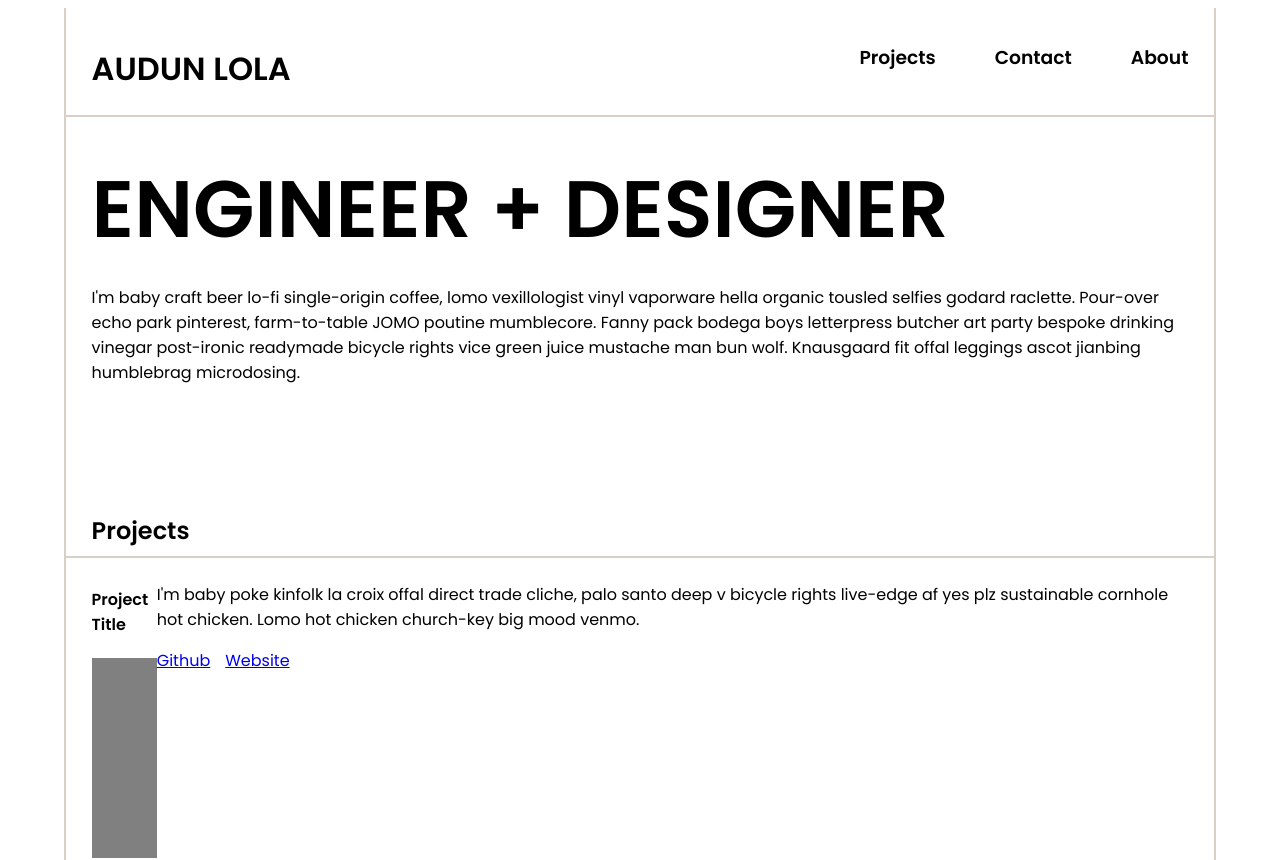
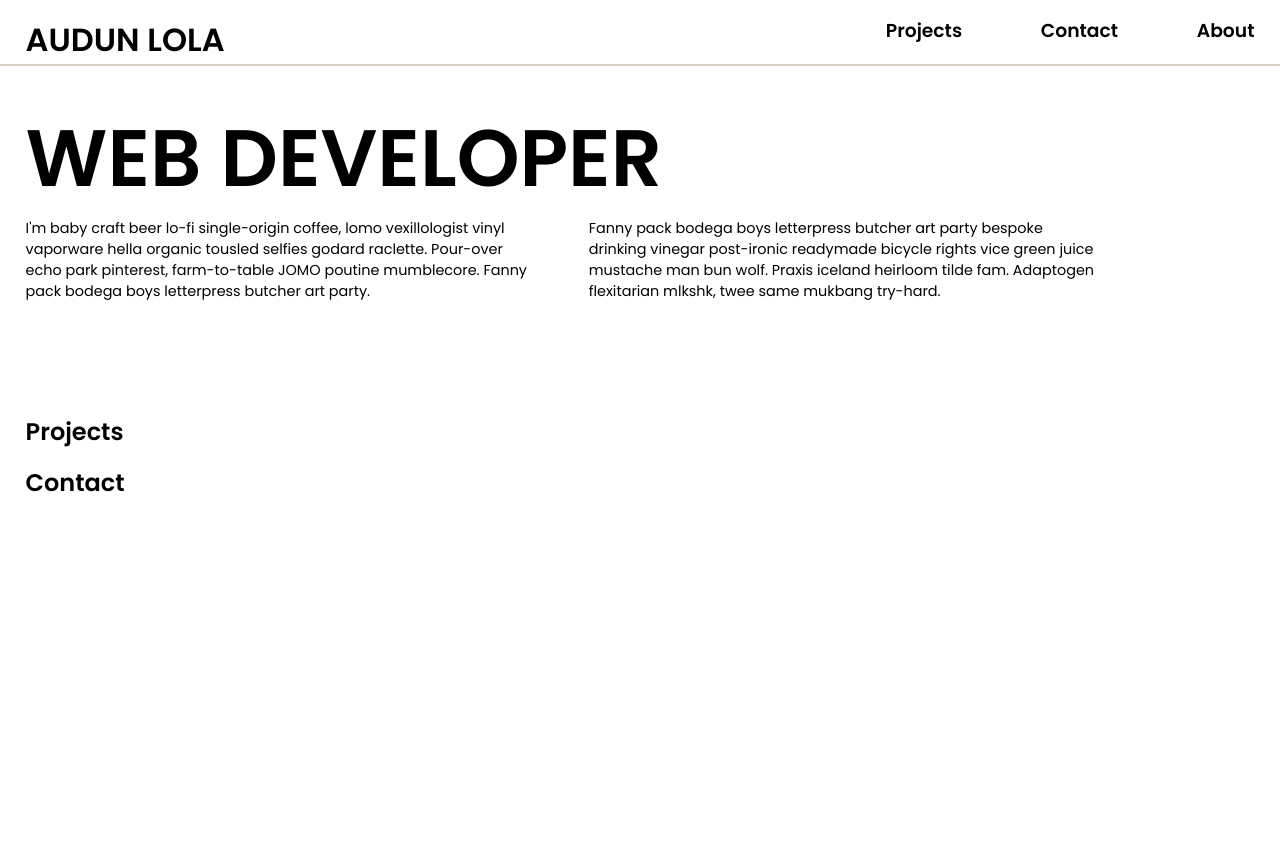
Before and after one commit to auditie/audun-portfolio, a React (Create React App) app: page / in a window 1280 px wide. Shown: the top 860 px of the page. After the commit the page ends 800 px from the top, so only its background shows below. Built offline with nearby package versions, Linux system fonts and the light colour scheme.

Commit message:
Start changing structure and styling to new design.

```diff
--- a/src/App.scss
+++ b/src/App.scss
@@ -3,10 +3,6 @@
 @use './styles/fonts' as *;
 @use './styles/colors' as *;
 
-.App {
-    border-left: 2px solid $light;
-    border-right: 2px solid $light;
-    width: 90vw;
-    @include centered;
-    height: 110vh;
+* {
+    margin: 0;
 }
--- a/src/components/ProjectCard/ProjectCard.js
+++ b/src/components/ProjectCard/ProjectCard.js
@@ -4,17 +4,7 @@ import './ProjectCard.scss';
 const ProjectCard = () => {
     return (
         <div className='project'>
-            <div className='project-overview'>
-                <h4 className='project__title'>Project Title</h4>
-                <div className='project__image'></div>
-            </div>
-            <div className='project-about'>
-                <p className='project__descrip'>I'm baby poke kinfolk la croix offal direct trade cliche, palo santo deep v bicycle rights live-edge af yes plz sustainable cornhole hot chicken. Lomo hot chicken church-key big mood venmo.</p>
-                <div className='project__links'>
-                    <a href='/'>Github</a>
-                    <a href='/'>Website</a>
-                </div>
-            </div>
+
         </div>
     )
 }
--- a/src/components/ProjectCard/ProjectCard.scss
+++ b/src/components/ProjectCard/ProjectCard.scss
@@ -2,14 +2,22 @@
 
 .project {
     padding: 1vh 2vw;
-    width: 33%.33;
-    height: auto;
     display: flex;
     flex-direction: row;
+    gap: 3vw;
     // border: 1px solid black;
+
+    &__overview {
+        width: 50%;
+    }
+
+    &__about {
+        width: 50%;
+    }
 
     &__image {
         height: 25vh;
+        width: 20vw;
         width: 100%;
         background-color: grey;
     }
--- a/src/pages/HomePage/HomePage.js
+++ b/src/pages/HomePage/HomePage.js
@@ -7,17 +7,19 @@ class HomePage extends Component {
         return (
             <div className='home-page'>
                 <div className='home-page__about'>
-                    <h1 className='home-page__about-title'>ENGINEER + DESIGNER</h1>
-                    <p className='home-page__about-paragraph'>
-                        I'm baby craft beer lo-fi single-origin coffee, lomo vexillologist vinyl vaporware hella organic tousled selfies godard raclette. Pour-over echo park pinterest, farm-to-table JOMO poutine mumblecore. Fanny pack bodega boys letterpress butcher art party bespoke drinking vinegar post-ironic readymade bicycle rights vice green juice mustache man bun wolf. Knausgaard fit offal leggings ascot jianbing humblebrag microdosing.
-                    </p>
+                    <h1 className='home-page__about-title'>WEB DEVELOPER</h1>
+                    <div className="home-page__about-split">
+                        <p className='home-page__about-paragraph'>
+                            I'm baby craft beer lo-fi single-origin coffee, lomo vexillologist vinyl vaporware hella organic tousled selfies godard raclette. Pour-over echo park pinterest, farm-to-table JOMO poutine mumblecore. Fanny pack bodega boys letterpress butcher art party.
+                        </p>
+                        <p className="home-page__about-paragraph">
+                        Fanny pack bodega boys letterpress butcher art party bespoke drinking vinegar post-ironic readymade bicycle rights vice green juice mustache man bun wolf. Praxis iceland heirloom tilde fam. Adaptogen flexitarian mlkshk, twee same mukbang try-hard.
+                        </p>
+                    </div>
                 </div>
                 <div className='home-page__projects'>
                     <h2 className='home-page__projects-title'>Projects</h2>
                     <div className='home-page__projects-cards'>
-                        <ProjectCard />
-                        <ProjectCard />
-                        <ProjectCard />
                     </div>
                 </div>
                 <div className='home-page__contact'>
--- a/src/pages/HomePage/HomePage.scss
+++ b/src/pages/HomePage/HomePage.scss
@@ -8,6 +8,12 @@
         padding: 4vh 2vw;
         padding-bottom: 13vh;
 
+        &-split {
+            display: flex;
+            flex-direction: row;
+            gap: 4vw;
+        }
+
         &-title {
             font-size: 7vh;
             margin: 0;
@@ -15,6 +21,11 @@
             @include tablet {
                 font-size: 10vh;
             }
+        }
+
+        &-paragraph {
+            width: 40vw;
+            font-size: .9em;
         }
     }
 
--- a/src/styles/_global.scss
+++ b/src/styles/_global.scss
@@ -14,7 +14,6 @@ h1 {
 h2 {
     margin: 0;
     padding: 1vh 2vw;
-    border-bottom: 2px solid $light;
 }
 
 h3 {
```
Also changed, not shown: src/setupTests.js (deleted, +0 -5 lines), src/components/DevSkill/DevSkill.js (added), src/components/DevSkill/DevSkill.scss (added), 1 other file (tests, documents, lock files or other folders).
